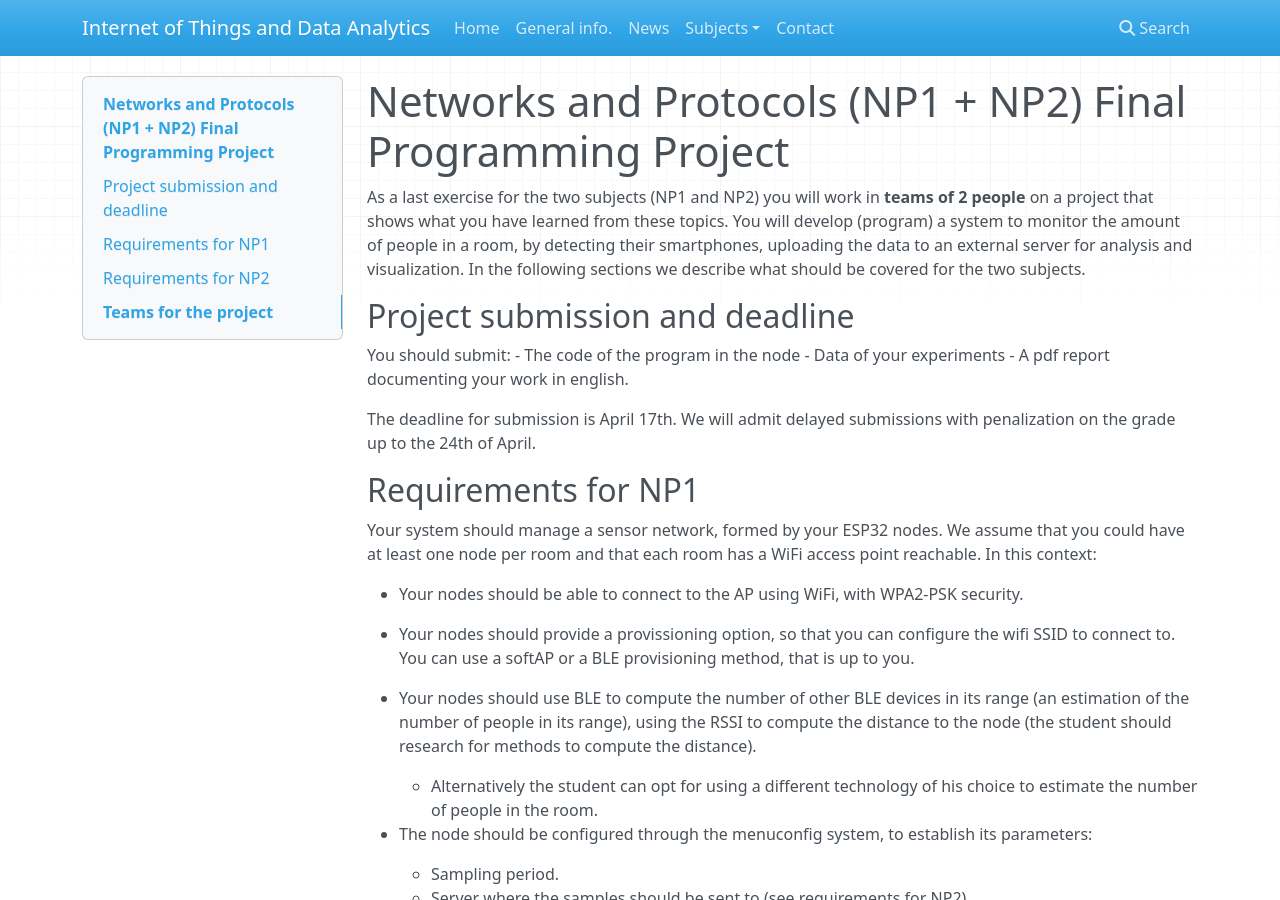
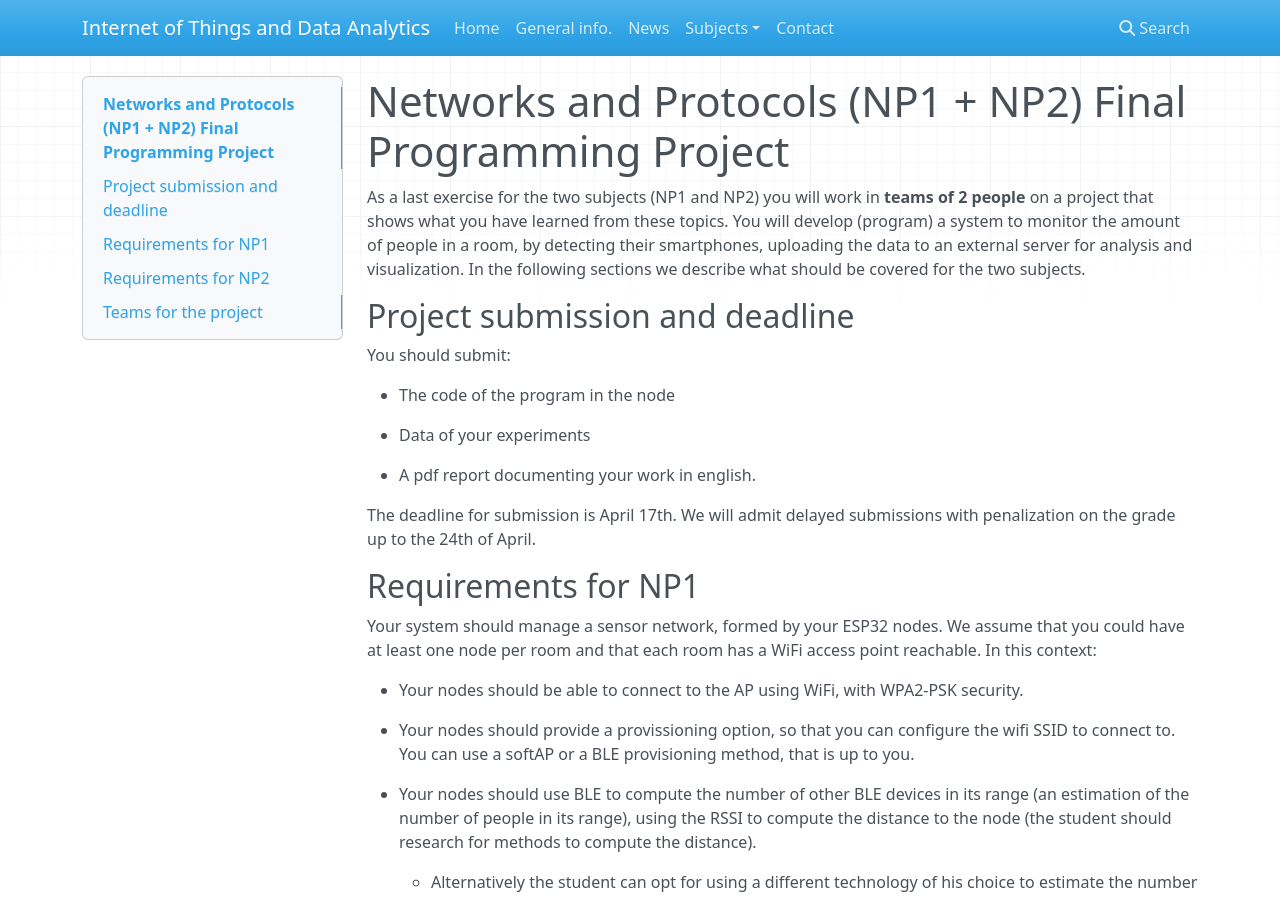
Before and after one commit to iot-da/iot-da.github.io, an MkDocs documentation site: the page built from docs/Subjects/NP1/FinalProject.md, in a window 1280 px wide and 900 px high. Built offline with MkDocs 1.6.1, drawn with Linux system fonts in a browser that asks for light colours; nearby versions of some CDN libraries.

Commit message:
NP1: formato

```diff
--- a/docs/Subjects/NP1/FinalProject.md
+++ b/docs/Subjects/NP1/FinalProject.md
@@ -10,8 +10,11 @@
 ## Project submission and deadline
 
 You should submit:
+
 - The code of the program in the node
+
 - Data of your experiments
+
 - A pdf report documenting your work in english.
 
 The deadline for submission is April 17th. We will admit delayed
@@ -99,7 +102,7 @@
 - Implement bi-directional communication, with the possibility of externally modifying the
   behavior of the ESP32 (e.g. modifying sampling or sending period).
 
-# Teams for the project
+## Teams for the project
 
 | Team  | Members                          |
 | ----- | -------------------------------- |
```
